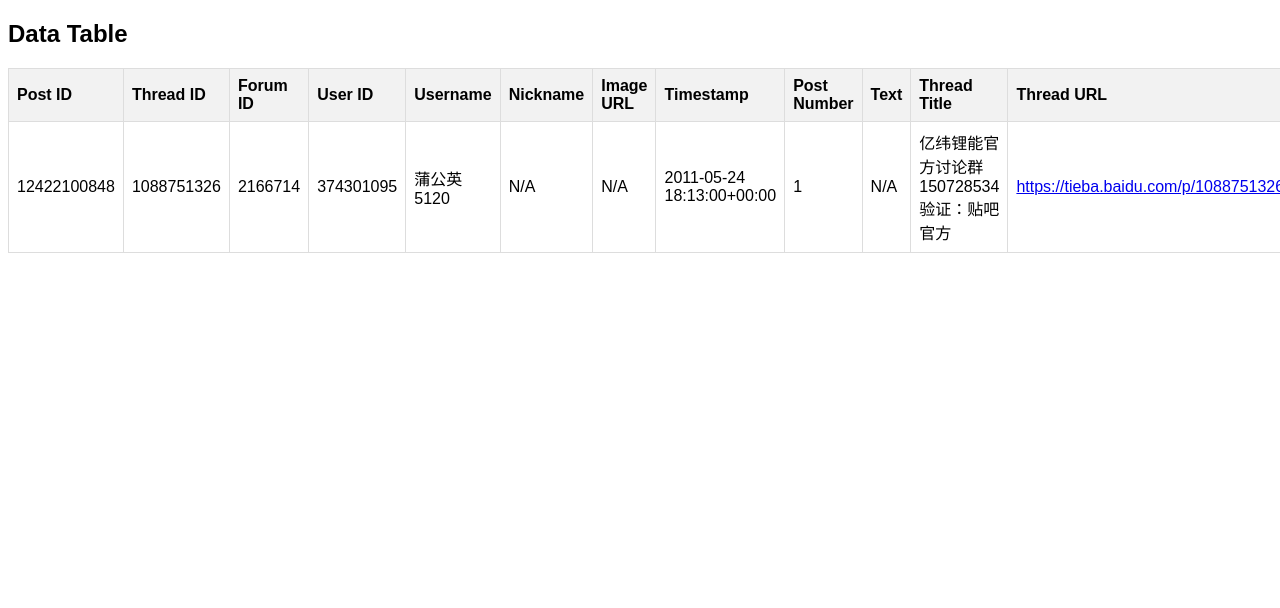
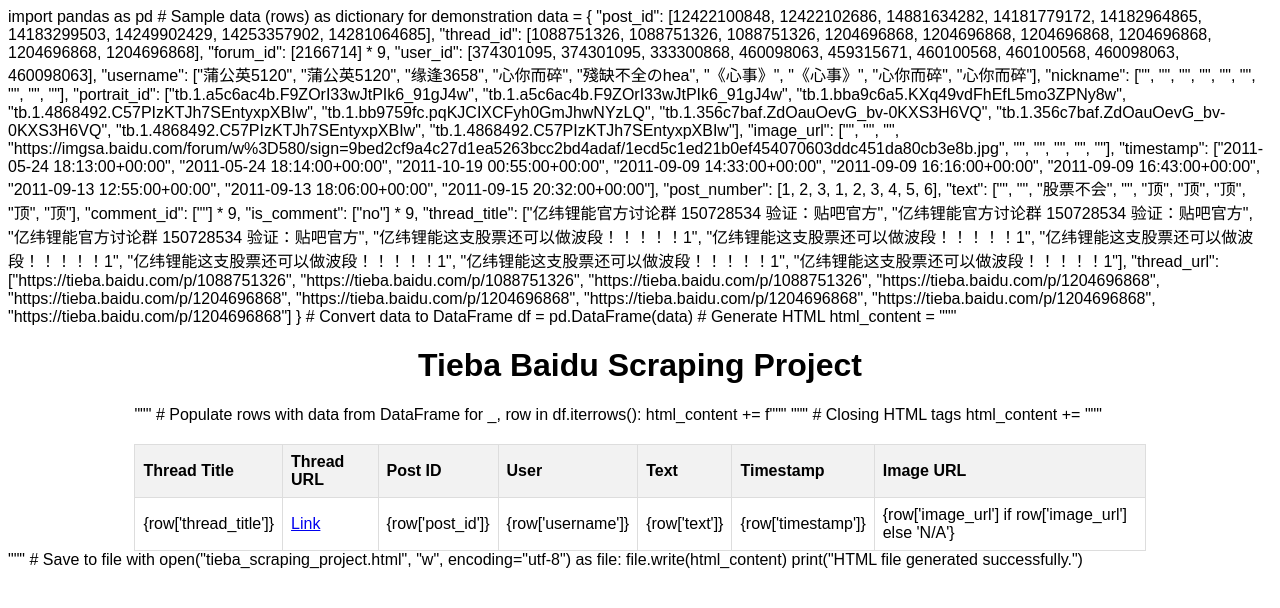
Before and after one commit to Anzywiz/web-scraping-portfolio, a plain HTML site: page index.html in a window 1280 px wide. Drawn offline with Linux system fonts and the light colour scheme.

Commit message:
Update index.html

```diff
--- a/index.html
+++ b/index.html
@@ -1,97 +1,90 @@
+import pandas as pd
+
+# Sample data (rows) as dictionary for demonstration
+data = {
+    "post_id": [12422100848, 12422102686, 14881634282, 14181779172, 14182964865, 14183299503, 14249902429, 14253357902, 14281064685],
+    "thread_id": [1088751326, 1088751326, 1088751326, 1204696868, 1204696868, 1204696868, 1204696868, 1204696868, 1204696868],
+    "forum_id": [2166714] * 9,
+    "user_id": [374301095, 374301095, 333300868, 460098063, 459315671, 460100568, 460100568, 460098063, 460098063],
+    "username": ["蒲公英5120", "蒲公英5120", "缘逢3658", "心你而碎", "殘缺不全のhea", "《心事》", "《心事》", "心你而碎", "心你而碎"],
+    "nickname": ["", "", "", "", "", "", "", "", ""],
+    "portrait_id": ["tb.1.a5c6ac4b.F9ZOrI33wJtPIk6_91gJ4w", "tb.1.a5c6ac4b.F9ZOrI33wJtPIk6_91gJ4w", "tb.1.bba9c6a5.KXq49vdFhEfL5mo3ZPNy8w",
+                    "tb.1.4868492.C57PIzKTJh7SEntyxpXBIw", "tb.1.bb9759fc.pqKJCIXCFyh0GmJhwNYzLQ", "tb.1.356c7baf.ZdOauOevG_bv-0KXS3H6VQ",
+                    "tb.1.356c7baf.ZdOauOevG_bv-0KXS3H6VQ", "tb.1.4868492.C57PIzKTJh7SEntyxpXBIw", "tb.1.4868492.C57PIzKTJh7SEntyxpXBIw"],
+    "image_url": ["", "", "", "https://imgsa.baidu.com/forum/w%3D580/sign=9bed2cf9a4c27d1ea5263bcc2bd4adaf/1ecd5c1ed21b0ef454070603ddc451da80cb3e8b.jpg", "", "", "", "", ""],
+    "timestamp": ["2011-05-24 18:13:00+00:00", "2011-05-24 18:14:00+00:00", "2011-10-19 00:55:00+00:00",
+                  "2011-09-09 14:33:00+00:00", "2011-09-09 16:16:00+00:00", "2011-09-09 16:43:00+00:00",
+                  "2011-09-13 12:55:00+00:00", "2011-09-13 18:06:00+00:00", "2011-09-15 20:32:00+00:00"],
+    "post_number": [1, 2, 3, 1, 2, 3, 4, 5, 6],
+    "text": ["", "", "股票不会", "", "顶", "顶", "顶", "顶", "顶"],
+    "comment_id": [""] * 9,
+    "is_comment": ["no"] * 9,
+    "thread_title": ["亿纬锂能官方讨论群 150728534 验证：贴吧官方", "亿纬锂能官方讨论群 150728534 验证：贴吧官方", "亿纬锂能官方讨论群 150728534 验证：贴吧官方",
+                    "亿纬锂能这支股票还可以做波段！！！！！1", "亿纬锂能这支股票还可以做波段！！！！！1", "亿纬锂能这支股票还可以做波段！！！！！1",
+                    "亿纬锂能这支股票还可以做波段！！！！！1", "亿纬锂能这支股票还可以做波段！！！！！1", "亿纬锂能这支股票还可以做波段！！！！！1"],
+    "thread_url": ["https://tieba.baidu.com/p/1088751326", "https://tieba.baidu.com/p/1088751326", "https://tieba.baidu.com/p/1088751326",
+                   "https://tieba.baidu.com/p/1204696868", "https://tieba.baidu.com/p/1204696868", "https://tieba.baidu.com/p/1204696868",
+                   "https://tieba.baidu.com/p/1204696868", "https://tieba.baidu.com/p/1204696868", "https://tieba.baidu.com/p/1204696868"]
+}
+
+# Convert data to DataFrame
+df = pd.DataFrame(data)
+
+# Generate HTML
+html_content = """
 <!DOCTYPE html>
 <html lang="en">
 <head>
     <meta charset="UTF-8">
     <meta name="viewport" content="width=device-width, initial-scale=1.0">
-<title>Data Table</title>
+    <title>Tieba Baidu Scraping Project</title>
     <style>
-  body {
-    font-family: Arial, sans-serif;
-  }
-  table {
-    width: 100%;
-    border-collapse: collapse;
-  }
-  th, td {
-    padding: 8px;
-    text-align: left;
-    border: 1px solid #ddd;
-  }
-  th {
-    background-color: #f2f2f2;
-  }
-  tr:nth-child(even) {
-    background-color: #f9f9f9;
-  }
+        body { font-family: Arial, sans-serif; }
+        .container { width: 80%; margin: auto; }
+        h1 { text-align: center; }
+        table { width: 100%; border-collapse: collapse; margin-top: 20px; }
+        th, td { border: 1px solid #ddd; padding: 8px; text-align: left; }
+        th { background-color: #f2f2f2; }
+        tr:hover { background-color: #f5f5f5; }
     </style>
 </head>
 <body>
-
-<h2>Data Table</h2>
-<table id="data-table">
-  <thead>
+    <div class="container">
+        <h1>Tieba Baidu Scraping Project</h1>
+        <table>
             <tr>
-      <th>Post ID</th>
-      <th>Thread ID</th>
-      <th>Forum ID</th>
-      <th>User ID</th>
-      <th>Username</th>
-      <th>Nickname</th>
-      <th>Image URL</th>
-      <th>Timestamp</th>
-      <th>Post Number</th>
-      <th>Text</th>
                 <th>Thread Title</th>
                 <th>Thread URL</th>
-    </tr>
-  </thead>
-  <tbody>
-  </tbody>
+                <th>Post ID</th>
+                <th>User</th>
+                <th>Text</th>
+                <th>Timestamp</th>
+                <th>Image URL</th>
+            </tr>"""
+
+# Populate rows with data from DataFrame
+for _, row in df.iterrows():
+    html_content += f"""
+            <tr>
+                <td>{row['thread_title']}</td>
+                <td><a href="{row['thread_url']}">Link</a></td>
+                <td>{row['post_id']}</td>
+                <td>{row['username']}</td>
+                <td>{row['text']}</td>
+                <td>{row['timestamp']}</td>
+                <td>{row['image_url'] if row['image_url'] else 'N/A'}</td>
+            </tr>"""
+
+# Closing HTML tags
+html_content += """
         </table>
-
-<script>
-  const data = [
-    {
-      "post_id": "12422100848",
-      "thread_id": "1088751326",
-      "forum_id": "2166714",
-      "user_id": "374301095",
-      "username": "蒲公英5120",
-      "nickname": "",
-      "portrait_id": "tb.1.a5c6ac4b.F9ZOrI33wJtPIk6_91gJ4w",
-      "image_url": "",
-      "timestamp": "2011-05-24 18:13:00+00:00",
-      "post_number": "1",
-      "text": "",
-      "comment_id": "",
-      "is_comment": "no",
-      "thread_title": "亿纬锂能官方讨论群 150728534 验证：贴吧官方",
-      "thread_url": "https://tieba.baidu.com/p/1088751326"
-    },
-    // Add more data here
-  ];
-
-  const tableBody = document.querySelector("#data-table tbody");
-
-  data.forEach(row => {
-    const tableRow = document.createElement("tr");
-    tableRow.innerHTML = `
-      <td>${row.post_id}</td>
-      <td>${row.thread_id}</td>
-      <td>${row.forum_id}</td>
-      <td>${row.user_id}</td>
-      <td>${row.username}</td>
-      <td>${row.nickname || 'N/A'}</td>
-      <td>${row.image_url ? `<img src="${row.image_url}" width="50" height="50">` : 'N/A'}</td>
-      <td>${row.timestamp}</td>
-      <td>${row.post_number}</td>
-      <td>${row.text || 'N/A'}</td>
-      <td>${row.thread_title}</td>
-      <td><a href="${row.thread_url}" target="_blank">${row.thread_url}</a></td>
-    `;
-    tableBody.appendChild(tableRow);
-  });
-</script>
-
+    </div>
 </body>
 </html>
+"""
+
+# Save to file
+with open("tieba_scraping_project.html", "w", encoding="utf-8") as file:
+    file.write(html_content)
+
+print("HTML file generated successfully.")
```
Lines whose indentation alone changed are shown as unchanged.
